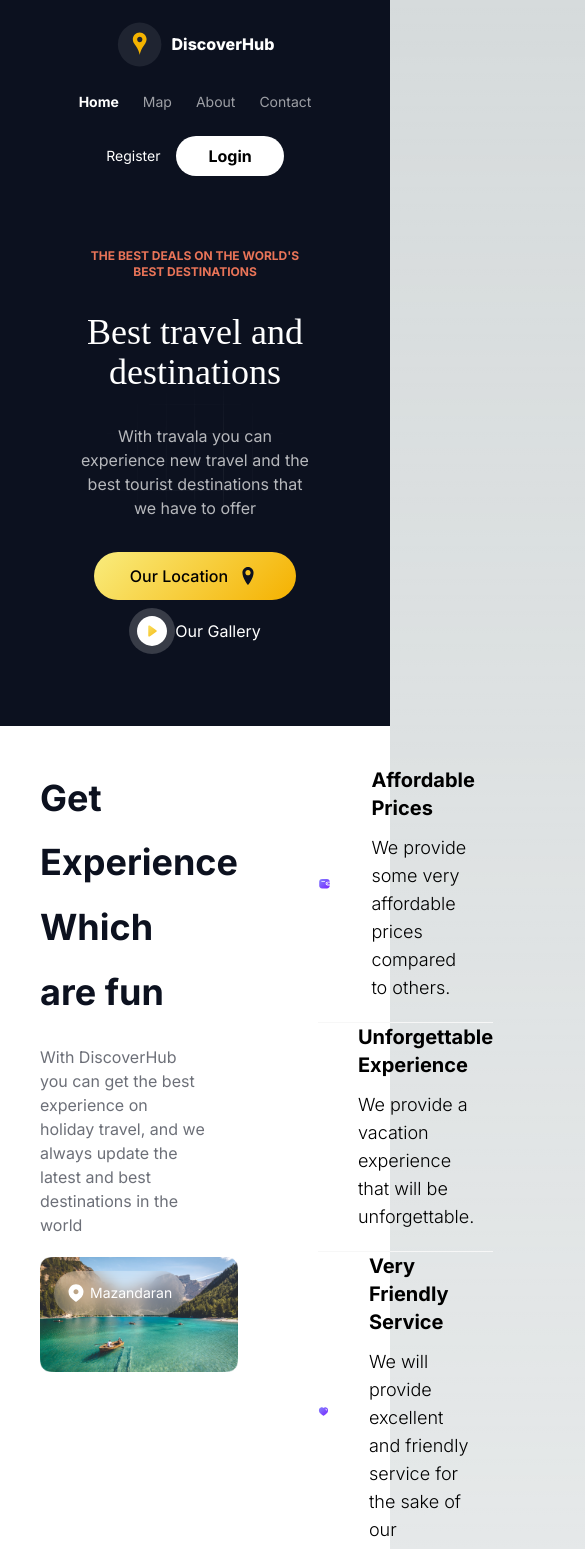
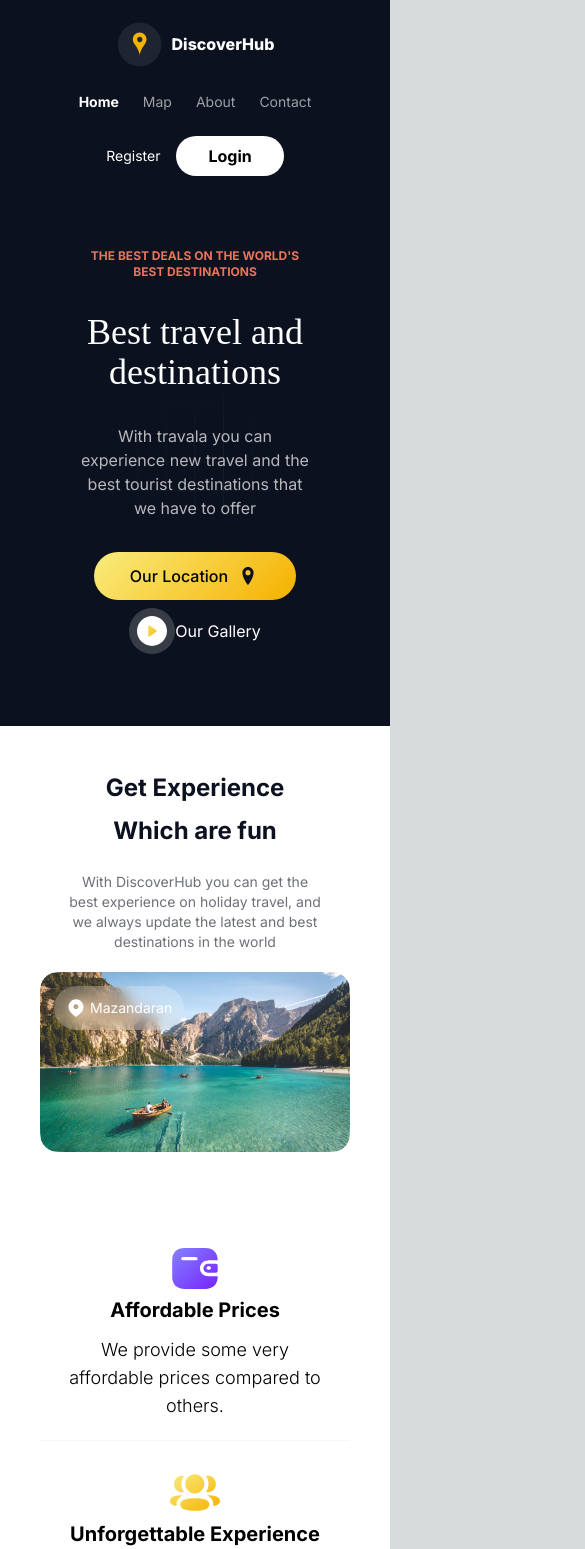
Before and after one commit to AmirNBK/discover-hub, a Next.js app: page / in a window 390 px wide. Shown: the top 1549 px of the page, 585 px wide, since content can reach past the window. Built offline with nearby package versions, Linux system fonts and the light colour scheme.

Commit message:
made the homepage responsive

```diff
--- a/components/BestLocationSection/BestLocationSection.tsx
+++ b/components/BestLocationSection/BestLocationSection.tsx
@@ -12,18 +12,18 @@ const BestLocationSection = () => {
                 <Image src={lines} alt='lines' className='absolute top-2/4 left-2/4 h-full' unoptimized
                     style={{ zIndex: '-1', transform: 'translate(-50%, -50%)' }}
                 />
-                <h3 className='text-white text-6xl font-extrabold leading-tight'>
+                <h3 className='text-white lg:text-left text-center text-3xl sm:text-6xl font-extrabold leading-tight'>
                     We are ready to provide the best locations
                 </h3>
-                <p className='text-lg' style={{ color: '#ffffffb3' }}>
+                <p className='text-sm sm:text-lg lg:text-left text-center' style={{ color: '#ffffffb3' }}>
                     We have a variety of the world's best locations that you can choose as your next destination
                 </p>
-                <div className='flex flex-row'>
+                <div className='flex flex-row lg:justify-start justify-center'>
                     <IntroductionButton link='/contact-us' text='Contact Now' icon={call} />
                 </div>
             </div>
 
-            <div className=' Introduction__pic' style={{ flex: '1.8' }}>
+            <div className=' Introduction__pic m-auto lg:block hidden' style={{ flex: '1.8' }}>
                 <Image src={image} alt='picture' className='my-0 mx-auto' unoptimized />
             </div>
         </div>
--- a/components/CommentComponent/CommentComponent.tsx
+++ b/components/CommentComponent/CommentComponent.tsx
@@ -13,9 +13,9 @@ const CommentComponent = (props: {
     const description = props.description
 
     return (
-        <div className='bg-white p-6 flex flex-col gap-3'
+        <div className='bg-white p-6 flex flex-col gap-3 w-330 sm:w-558 mx-auto sm:text-left text-center sm:items-baseline items-center'
             style={{
-                borderRadius: '20px', backdropFilter: 'blur(5.5px)', width: '558px', height: '238px',
+                borderRadius: '20px', backdropFilter: 'blur(5.5px)', height: '238px',
                 boxShadow: '0px 1px 4px 0px rgba(0,0,0,0.1)', transform: 'translateY(25px)'
             }}
         >
--- a/components/CommentSection/CommentSection.tsx
+++ b/components/CommentSection/CommentSection.tsx
@@ -29,17 +29,17 @@ const CommentSection = () => {
     };
 
     return (
-        <div className='CommentSection py-16 flex flex-row justify-evenly'
+        <div className='CommentSection py-16 flex lg:flex-row flex-col-reverse justify-evenly'
         >
-            <div className="card">
+            <div className="card flex lg:justify-start justify-center lg:ml-12">
                 <Carousel value={comments} numVisible={1} numScroll={1} className="custom-carousel" circular
                     autoplayInterval={3000} itemTemplate={CommentsTemplate} showIndicators={false} orientation="vertical" />
             </div>
-            <div className='flex flex-col ml-12'>
-                <h2 className='text-5xl w-8/12 font-bold leading-tight'>
+            <div className='flex flex-col mx-auto lg:text-left items-center text-center'>
+                <h2 className='text-3xl sm:text-5xl w-fit sm:w-8/12 font-bold leading-tight'>
                     Testimonials Travala Customers
                 </h2>
-                <h2 className='text-xl mt-12 w-8/12'
+                <h2 className='text-base sm:text-xl mt-12 w-8/12'
                     style={{ opacity: '0.6000000238418579', color: '#0C111F' }}>
                     What our customers have to say about our service, check it out!
                 </h2>
--- a/components/FeaturesSection/FeatureContainer/FeatureContainer.tsx
+++ b/components/FeaturesSection/FeatureContainer/FeatureContainer.tsx
@@ -8,13 +8,14 @@ const FeatureContainer = (props: {
     const description = props.description
     const icon = props.icon
     return (
-        <div className='FeatureContainer flex items-center gap-x-10 justify-center pb-5 w-fit'
+        <div className='FeatureContainer flex lg:flex-row flex-col lg:m-0 mx-auto mt-6
+        lg:text-left text-center items-center gap-x-10 justify-center pb-5 w-fit'
             style={{ borderBottom: '1px solid #F7F7F7' }}
         >
             <div>
                 <Image src={icon} alt={icon} className='w-14' unoptimized />
             </div>
-            <div className='flex flex-col gap-y-3'>
+            <div className='flex flex-col gap-y-3 lg:items-baseline items-center'>
                 <h3 className='font-bold text-xl capitalize'> {title} </h3>
                 <p className='text-lg font-light w-10/12'> {description} </p>
             </div>
--- a/components/FeaturesSection/FeaturesSection.tsx
+++ b/components/FeaturesSection/FeaturesSection.tsx
@@ -9,14 +9,14 @@ import heart from '../../assets/icons/Heart.svg'
 
 const FeaturesSection = () => {
     return (
-        <div className='FeaturesSection w-full flex px-10 my-10 gap-x-20'>
-            <div className='FeaturesSection__leftSection flex flex-col flex-1 gap-y-5'>
+        <div className='FeaturesSection w-full flex px-10 my-10 gap-x-20 lg:flex-row flex-col'>
+            <div className='FeaturesSection__leftSection lg:items-start items-center lg:text-left text-center flex flex-col flex-1 gap-y-5'>
                 <h2
-                    className='text-4xl font-bold w-8/12'
+                    className='text-2xl md:text-4xl font-bold w-8/12'
                     style={{ color: '#0C111F', lineHeight: '180%' }}
                 > Get Experience Which are fun </h2>
                 <p
-                    className='font-normal w-10/12'
+                    className='md:text-base text-sm font-normal w-10/12'
                     style={{ color: '#0C111F', opacity: '0.6000000238418579' }}
                 >
                     With DiscoverHub you can get the best experience on holiday travel, and we always update the latest and best destinations in the world
@@ -32,7 +32,7 @@ const FeaturesSection = () => {
                 </div>
             </div>
 
-            <div className='FeaturesSection__rightSection flex flex-col justify-around flex-1'
+            <div className='FeaturesSection__rightSection lg:m-0 mt-16 flex flex-col justify-around flex-1'
             >
                 <FeatureContainer title='Affordable prices' description='We provide some very affordable prices compared to others.' icon={wallet} />
                 <FeatureContainer title='Unforgettable experience' description='We provide a vacation experience that will be unforgettable.' icon={users} />
--- a/components/Footer/Footer.tsx
+++ b/components/Footer/Footer.tsx
@@ -32,7 +32,7 @@ const Footer = () => {
 
     return (
         <div className='Footer bg-white px-20 pt-14 pb-6'>
-            <div className='Footer__company flex justify-between'>
+            <div className='Footer__company flex flex-wrap gap-16 justify-between'>
                 <div className='Footer__logoSection flex flex-col gap-3'>
                     <div className='flex flex-row items-center gap-2'>
                         <Image src={logo} alt='mainLogo' className='w-12' />
@@ -61,7 +61,7 @@ const Footer = () => {
                 ))}
             </div>
 
-            <div className='Footer__terms flex justify-between mt-28'>
+            <div className='Footer__terms flex-wrap gap-8 flex justify-between mt-28'>
                 <div>
                     <h3 className='text-sm' style={{opacity: '0.6000000238418579'}}> Copyright © Travala 2023 </h3>
                 </div>
--- a/components/MostPopularSection/MostPopularSection.tsx
+++ b/components/MostPopularSection/MostPopularSection.tsx
@@ -87,7 +87,7 @@ const MostPopularSection = () => {
 
     return (
         <div className='MostPopularSection w-full px-10 my-10'>
-            <h1 className='text-3xl font-bold items-left'>
+            <h1 className='text-3xl font-bold items-left md:text-left text-center'>
                 Destinations Most Popular
             </h1>
             <div className="card">
--- a/tailwind.config.js
+++ b/tailwind.config.js
@@ -15,6 +15,11 @@ module.exports = {
       colors: {
         'custom-gray': '#8D8D8D',
       },
+      width: {
+        '558': '558px',
+        '330': '330px',
+
+      }
     },
   },
   plugins: [],
```
